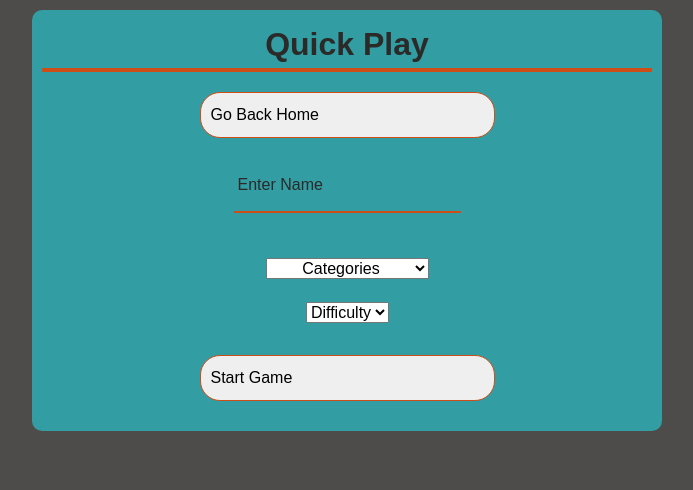
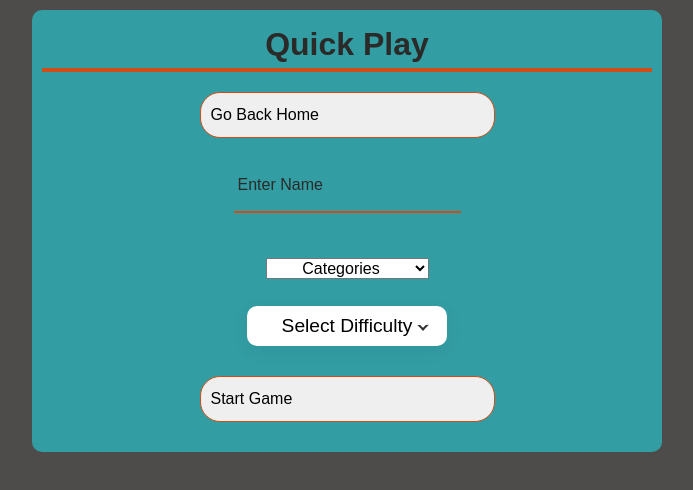
Before and after one commit to kennethd24/questionMaster, a React (Vite) app: page /QuickPlay in a window 1280 px wide. Shown: the top 490 px of the page, without its empty margins (293-986 px from the left). Built offline with nearby package versions, Linux system fonts and the light colour scheme.

Commit message:
Updated difficulty button dropdown

```diff
--- a/src/pages/QuickPlay.tsx
+++ b/src/pages/QuickPlay.tsx
@@ -1,12 +1,17 @@
 import { Link, useNavigate, useLocation } from 'react-router-dom';
 import { useState } from 'react';
+
+import './quickPlay.css';
 
 export default function QuickPlay() {
   const navigate = useNavigate();
   const location = useLocation();
   const [currentName, setCurrentName] = useState(location?.state || '');
-  const [currentDifficulty, setCurrentDifficulty] = useState('');
+  const [difficultyQuery, setDifficultyQuery] = useState('');
+  const [currentDifficulty, setCurrentDifficulty] =
+    useState('Select Difficulty');
   const [currentCategories, setCurrentCategories] = useState('');
+  const [active, setActive] = useState(false);
 
   let name = '';
   if (!currentName) {
@@ -37,7 +42,7 @@ export default function QuickPlay() {
   async function handleClick() {
     try {
       // setloading/loading parameter?
-      const url = `https://the-trivia-api.com/api/questions?&limit=10${currentCategories}${currentDifficulty}`;
+      const url = `https://the-trivia-api.com/api/questions?&limit=10${currentCategories}${difficultyQuery}`;
       const response = await fetch(url);
       const questions = await response.json();
 
@@ -47,12 +52,24 @@ export default function QuickPlay() {
     }
   }
 
+  function handleDifficulty(difficultyLevel: string) {
+    if (difficultyLevel === 'Random') {
+      setDifficultyQuery('');
+    } else {
+      setDifficultyQuery(`&difficulty=${difficultyLevel}`);
+    }
+    setCurrentDifficulty(difficultyLevel);
+    setActive(!active);
+  }
+
   return (
     <div className="container">
       <h1>Quick Play</h1>
       <div>
         <Link to="/" style={{ textDecoration: 'none' }}>
-          <button type="button">Go Back Home</button>
+          <button type="button" tabIndex={0}>
+            Go Back Home
+          </button>
         </Link>
       </div>
       <div className="omrs-input-group">
@@ -86,18 +103,37 @@ export default function QuickPlay() {
         </select>
       </div>
       <div>
-        <select name="difficulty">
-          <option value="">Difficulty</option>
-          {difficulty.map((item) => (
-            <option
-              value={item.label}
-              key={item.label}
-              onClick={() => setCurrentDifficulty(`&difficulty=${item.value}`)}
+        <div className={`dropdown ${active ? 'active' : ''}`}>
+          <input
+            className="text-box"
+            type="text"
+            placeholder="Select Difficulty"
+            value={currentDifficulty}
+            readOnly
+            onClick={() => setActive(!active)}
+          />
+          <div className="options ">
+            <div
+              onClick={() => handleDifficulty('Random')}
+              onKeyDown={() => handleDifficulty('Random')}
+              role="button"
+              tabIndex={0}
             >
-              {item.label}
-            </option>
-          ))}
-        </select>
+              Random
+            </div>
+            {difficulty.map((item, index) => (
+              <div
+                key={item.label}
+                onClick={() => handleDifficulty(item.label)}
+                onKeyDown={() => handleDifficulty(item.label)}
+                role="button"
+                tabIndex={index}
+              >
+                {item.label}
+              </div>
+            ))}
+          </div>
+        </div>
       </div>
       <div>
         <button type="submit" onClick={handleClick}>
--- /dev/null
+++ b/src/pages/quickPlay.css
@@ -0,0 +1,86 @@
+*{
+	margin: 0;
+	padding: 0;
+	box-sizing: border-box;
+	font-family: 'Poppins', sans-serif;
+}
+
+/* .container {
+	width: 100%;
+	min-height: 100vh;
+	display: flex;
+	justify-content: center;
+	align-items: flex-start;
+	background: #fafafa;
+} */
+
+.dropdown {
+	position: relative;
+	/* top: 50px;
+	left: 45%; */
+	margin-top: 5px;
+	width: 200px;
+	height: 40px;
+}
+
+.dropdown::before {
+	content: "";
+	position: absolute;
+	top: 15px;
+	right: 20px;
+	z-index: 1000;
+	width: 8px;
+	height: 8px;
+	border: 2px solid #333;
+	border-top: 2px solid #fff;
+	border-right: 2px solid #fff;
+	transform: rotate(-45deg);
+	transition: 0.5s;
+	pointer-events: none;
+}
+
+.dropdown.active::before {
+	top: 22px;
+	transform: rotate(-225deg);
+}
+
+.dropdown input {
+	position: absolute;
+	top: 0;
+	left: 0;
+	width: 100%;
+	height: 100%;
+	cursor: pointer;
+	background: #fff;
+	font-size: 1.2em;
+	border: none;
+	outline: none;
+	box-shadow: 0 5px 20px rgba(0, 0, 0, 0.05);
+	padding: 12px 20px;
+	border-radius: 10px;
+}
+
+.dropdown .options {
+	position: absolute;
+	top: 70px;
+	width: 100%;
+	background: #fff;
+	box-shadow: 0 5px 20px rgba(0, 0, 0, 0.05);
+	border-radius: 10px;
+	overflow: hidden;
+	display: none;
+}
+
+.dropdown.active .options {
+	display: block;
+}
+
+.dropdown .options div {
+	/* padding: 12px 20px; */
+	cursor: pointer;
+}
+
+.dropdown .options div:hover {
+	background: #f5b732;
+	color: #2b2a29;
+}
```
